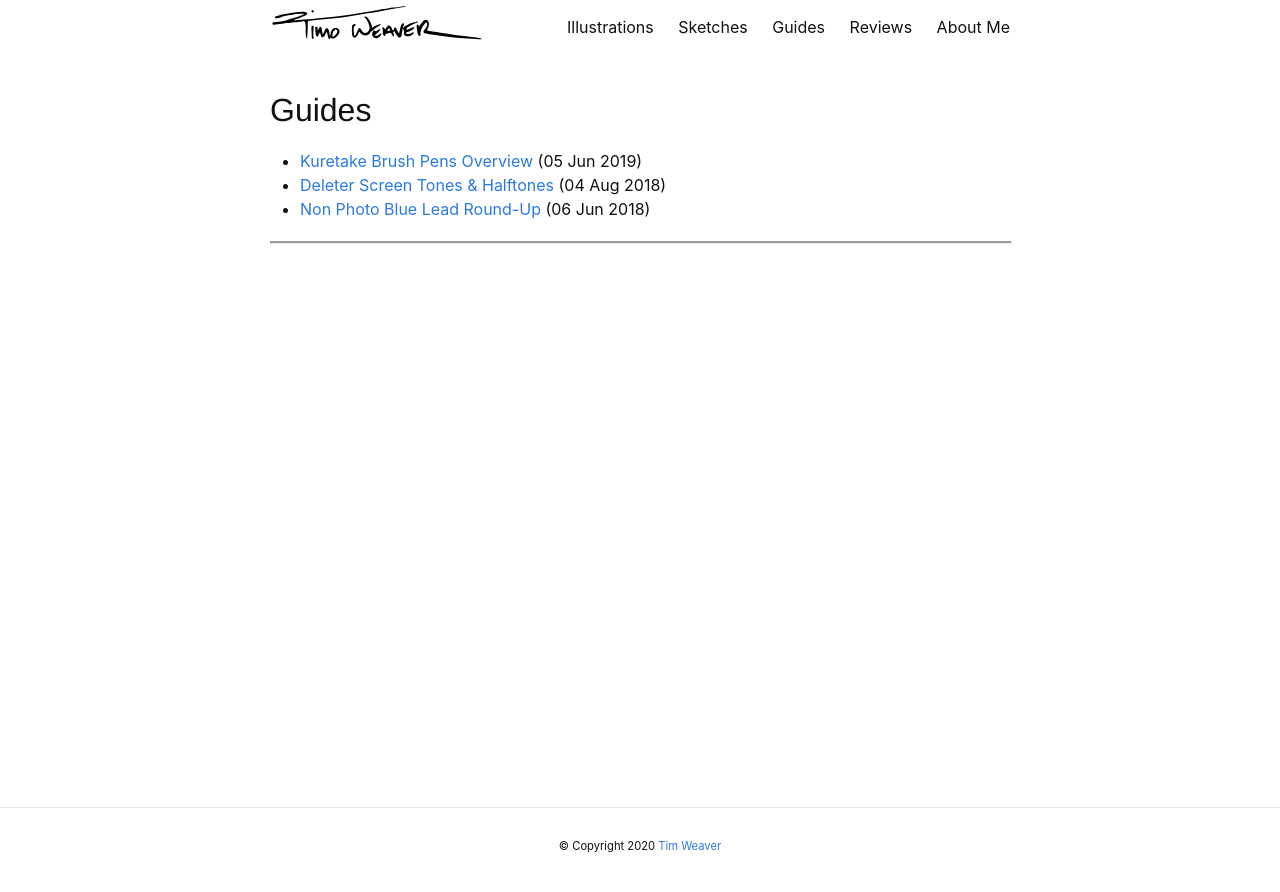
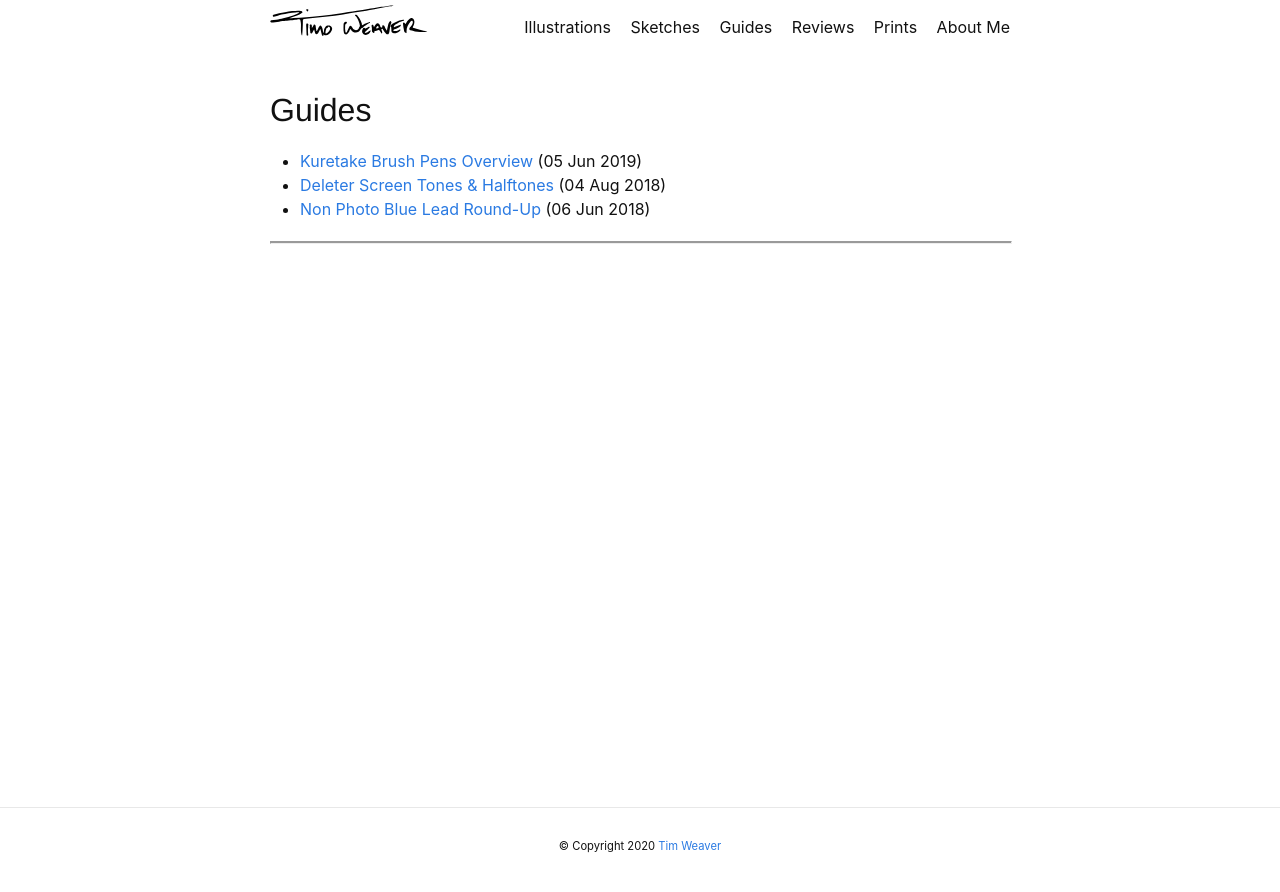
Before and after one commit to timoweaver/blog, a Jekyll site: the page built from tags/guide.md, in a window 1280 px wide. Shown: the top 892 px of the page. Built offline with Jekyll 4.4.1, drawn with Linux system fonts in a browser that asks for light colours.

Commit message:
Adjusted site menu to add prints, make it break at a smaller screen size

```diff
--- a/_includes/header.html
+++ b/_includes/header.html
@@ -3,7 +3,7 @@
   <div class="wrapper">
     {%- assign default_paths = site.pages | map: "path" -%}
     {%- assign page_paths = site.header_pages | default: default_paths -%}
-    <a class="site-title" rel="author" href="{{ "/" | relative_url }}"><img alt="Timo Weaver signature and logo" class="logo" src="/assets/img/sig.svg"></a>
+    <a class="site-title" rel="author" href="{{ "/" | relative_url }}"><img alt="Timo Weaver signature and logo" class="logo" src="/assets/img/sig-2.svg"></a>
 
     {%- if page_paths -%}
       <nav class="site-nav">
@@ -21,6 +21,7 @@
           <a class="page-link" href="/tags/sketch.html">Sketches</a>
           <a class="page-link" href="/tags/guide.html">Guides</a>
           <a class="page-link" href="/tags/review.html">Reviews</a>
+          <a class="page-link" href="https://www.inprnt.com/gallery/timoweaver/" rel="noopener" target="_blank">Prints</a>
           <a class="page-link" href="/tags/about-me.html">About Me</a>
 
         </div>
--- a/_sass/minima/_base.scss
+++ b/_sass/minima/_base.scss
@@ -272,7 +272,7 @@ li::-moz-selection,
 h2::-moz-selection	{background: #ffb7b7;color:#fff;}
 img::selection,
 img::-moz-selection	{background: #eee;color:#fff;}
-.logo	{height:26pt;max-width: 100%;margin-top: 5px;}
+.logo	{height:23pt;max-width: 100%;margin-top: 5px;}
 .gd	{width:100%;}
 .navbar-default	{background: rgba(255, 255, 255, 0);border: 0px;}
 h1	{font-weight:200;font-family: "Helvetica Neue", Helvetica, Arial, sans-serif;}
--- a/_sass/minima/_layout.scss
+++ b/_sass/minima/_layout.scss
@@ -43,7 +43,7 @@
 
     // Gaps between nav items, but not on the last one
     &:not(:last-child) {
-      margin-right: 20px;
+      margin-right: 15px;
     }
   }
 
```
Also changed, not shown: assets/img/sig-2.svg (added), 2 other files.
